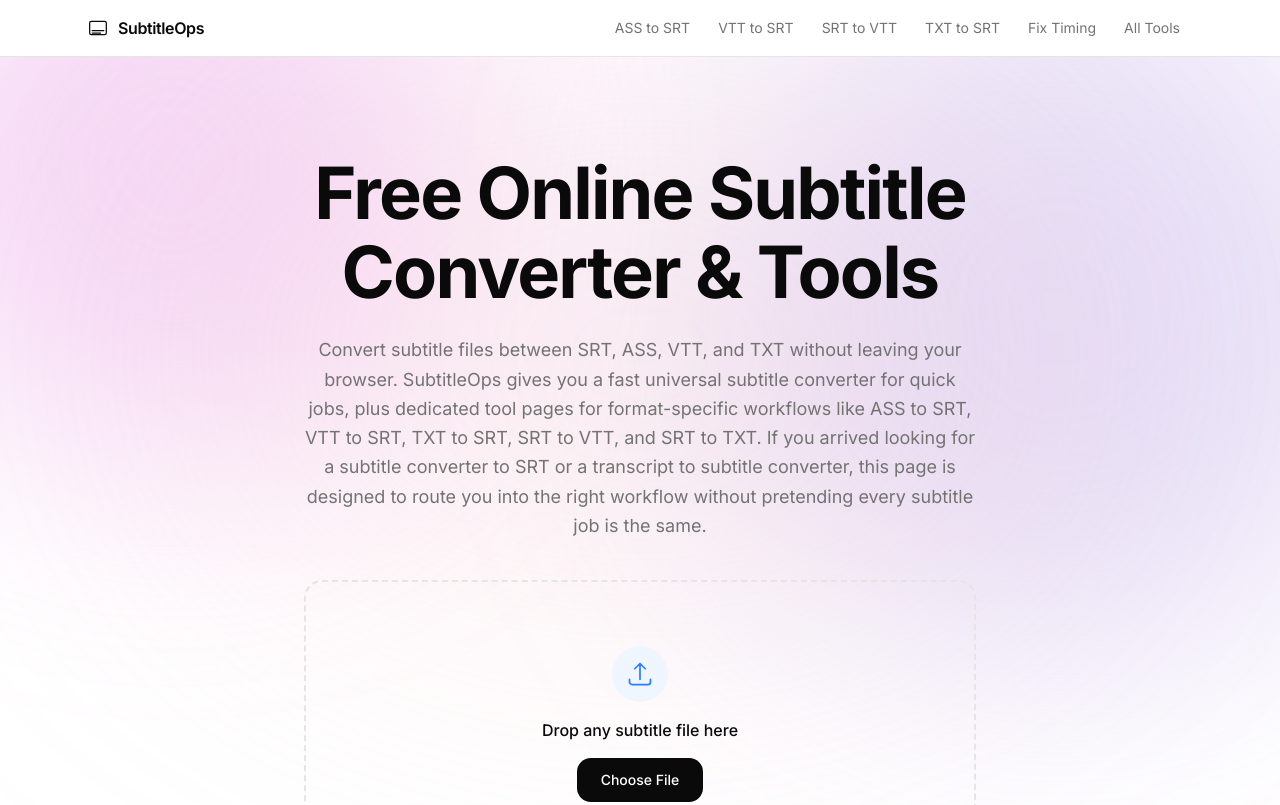
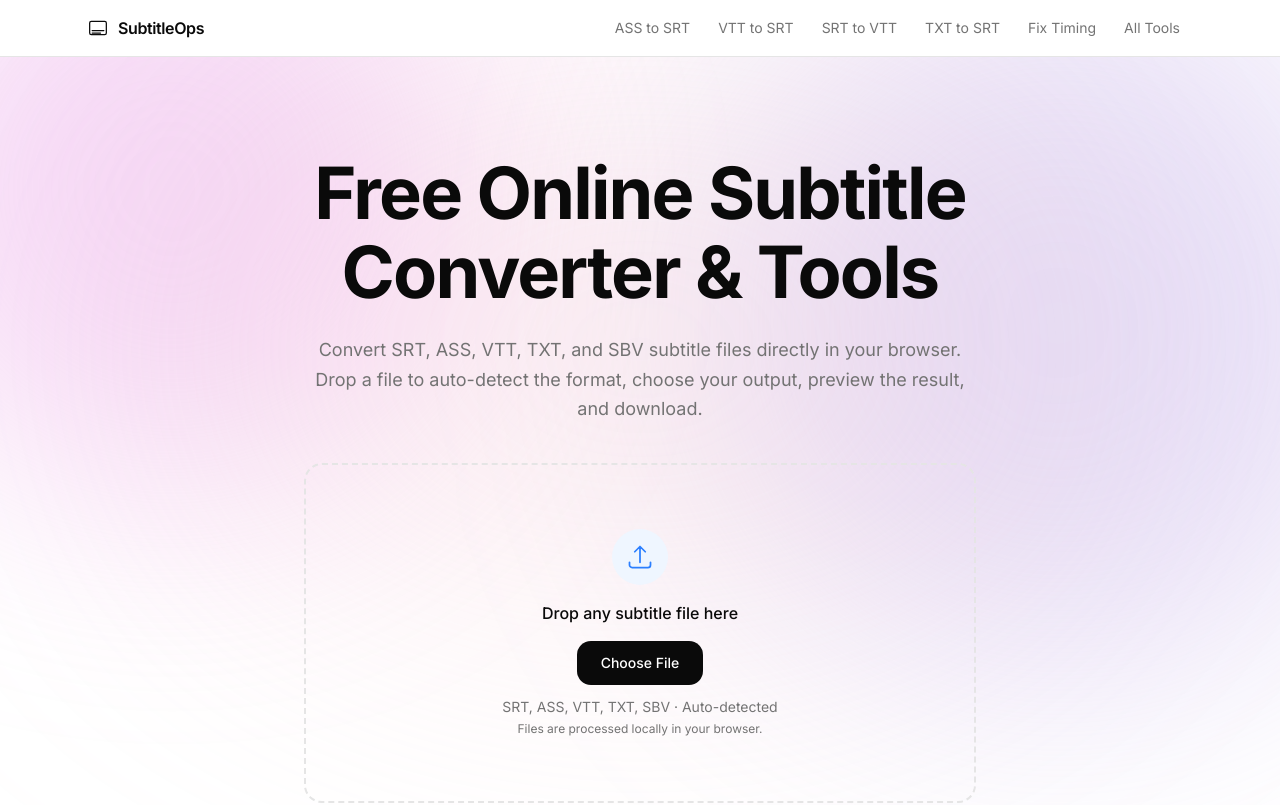
Before and after one commit to jasperchou57/subtitleops, a Next.js app: page / in a window 1280 px wide. Shown: the top 805 px of the page. Built offline with nearby package versions, Linux system fonts and the light colour scheme.

Commit message:
shorten homepage hero copy

```diff
--- a/src/app/page.tsx
+++ b/src/app/page.tsx
@@ -96,12 +96,8 @@
               Free Online Subtitle Converter & Tools
             </h1>
             <p className="mt-6 text-lg text-muted-foreground max-w-2xl mx-auto leading-relaxed">
-              Convert subtitle files between SRT, ASS, VTT, and TXT without leaving your browser.
-              SubtitleOps gives you a fast universal subtitle converter for quick jobs, plus dedicated
-              tool pages for format-specific workflows like ASS to SRT, VTT to SRT, TXT to SRT,
-              SRT to VTT, and SRT to TXT. If you arrived looking for a subtitle converter to SRT or
-              a transcript to subtitle converter, this page is designed to route you into the right
-              workflow without pretending every subtitle job is the same.
+              Convert SRT, ASS, VTT, TXT, and SBV subtitle files directly in your browser.
+              Drop a file to auto-detect the format, choose your output, preview the result, and download.
             </p>
           </div>
 
```
